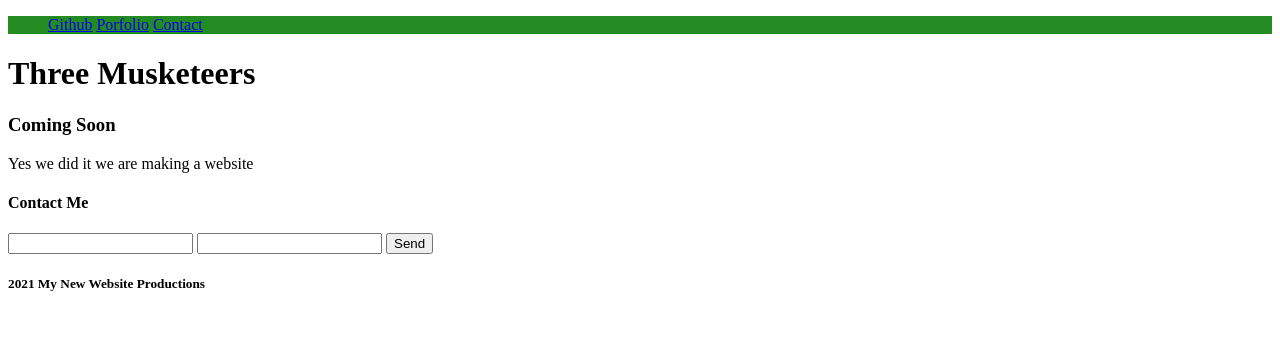
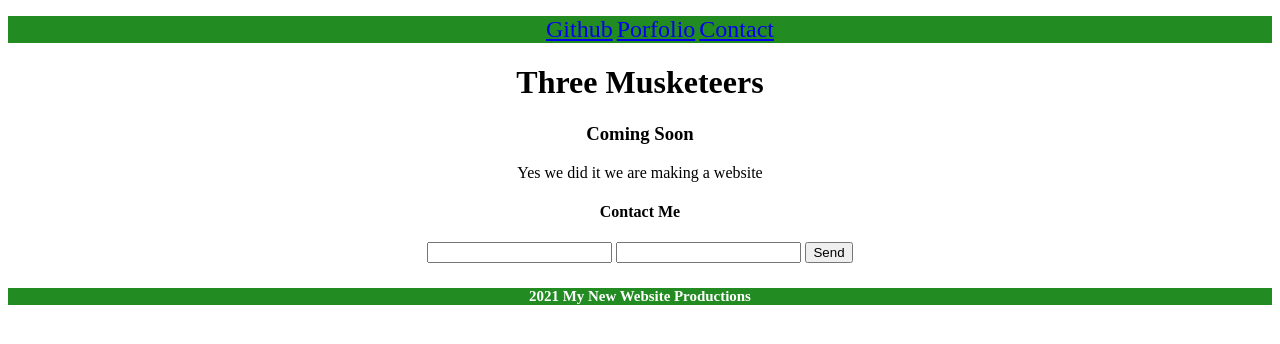
Before and after one commit to ChrisPayan/MyFirstWebsite, a plain HTML site: page index.html in a window 1280 px wide. Drawn offline with Linux system fonts and the light colour scheme; files that its build step writes are made by us from their sources.

Commit message:
New Changes from index.html and styles.cc

```diff
--- a/css/styles.css
+++ b/css/styles.css
@@ -2,12 +2,26 @@ header {
     background-color: forestgreen;
     color: white;
     position: relative;
+
   }
   li {
     display: inline;
-    position: relative;
+    color: white;
+    right: -1550px;
+    font-size: 24px;
+  }
+
+  body{
+      text-align: center;
   }
   h3 {
+  }
+
+
+  footer {
+      background-color: forestgreen;
+      color: white;
+      font-size: 18px;
   }
   /* ul {
     position: absolute;
--- a/index.html
+++ b/index.html
@@ -4,7 +4,7 @@
     <meta charset="UTF-8">
     <meta http-equiv="X-UA-Compatible" content="IE=edge">
     <meta name="viewport" content="width=device-width, initial-scale=1.0">
-    <link rel="stylesheet" href="./styles.css">
+    <link rel="stylesheet" href="./css/styles.css">
     <title>MyFirstWebsite</title>
 </head>
 <body>
```
